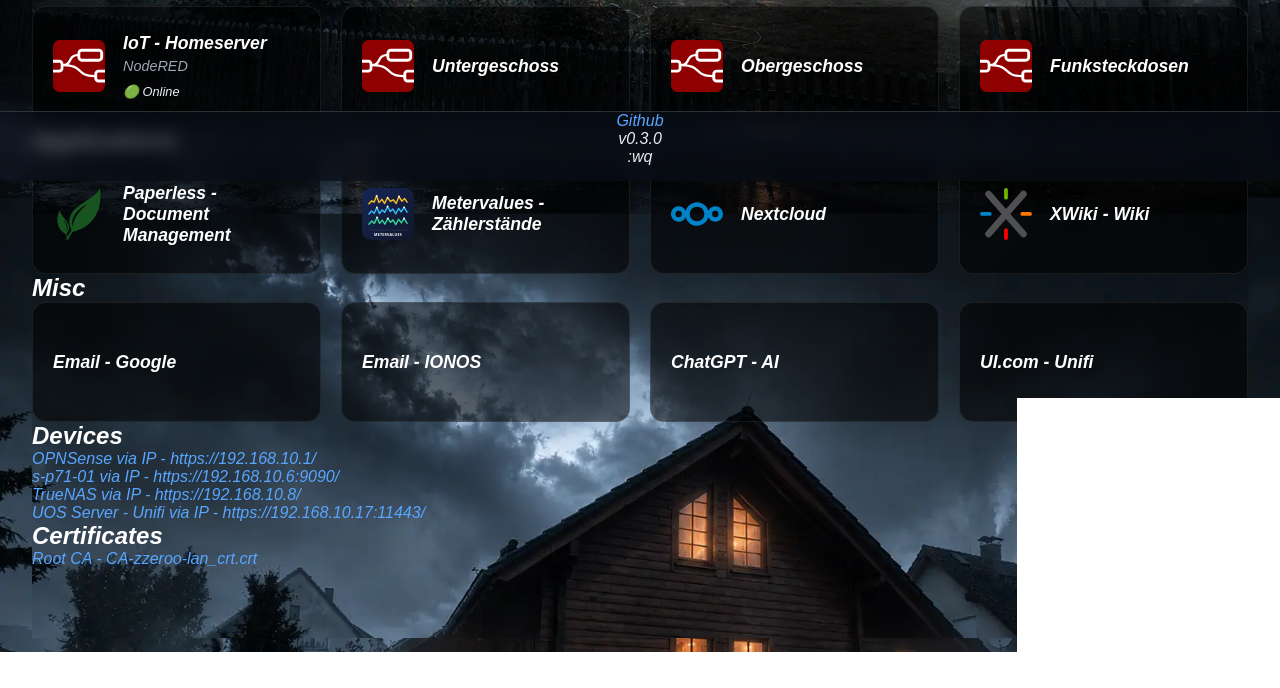
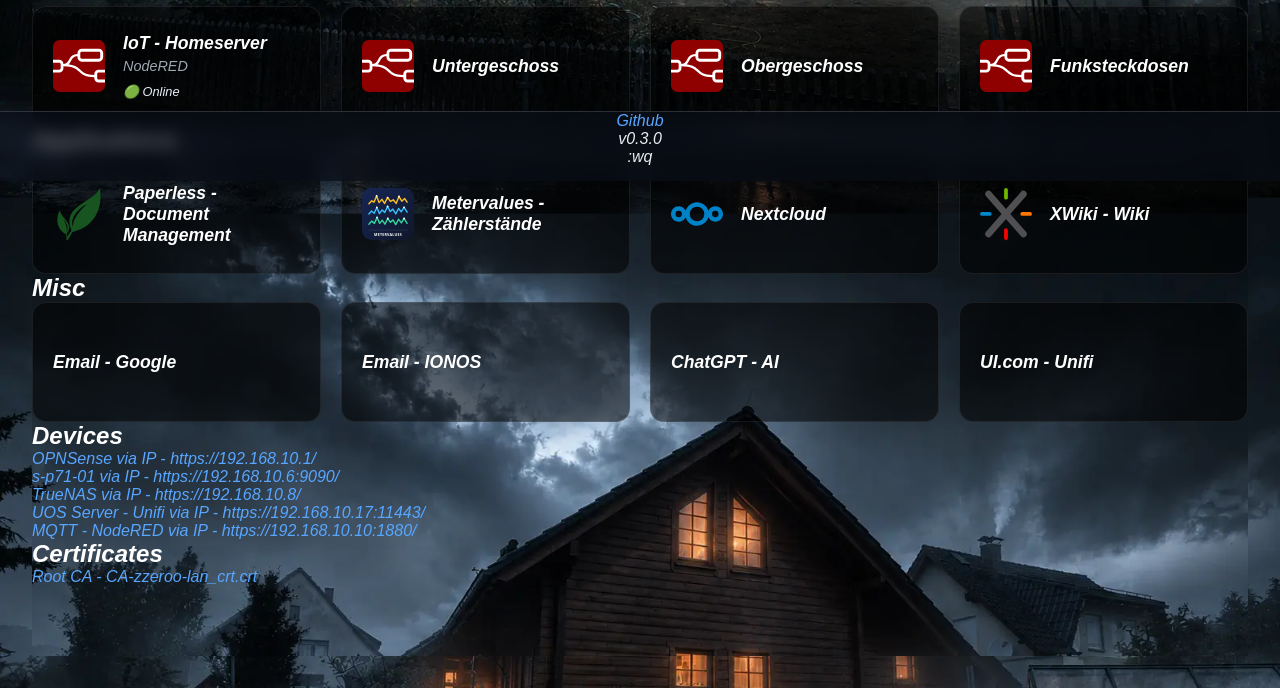
Before and after one commit to zzeroo/homebase-dashboard, a plain HTML site: page index.html in a window 1280 px wide. Shown: the part 619-1307 px from the top of the page. Drawn offline with Linux system fonts and the light colour scheme.

Commit message:
Add NodeRED direct IP link

```diff
--- a/index.html
+++ b/index.html
@@ -214,6 +214,11 @@
                             <div class="title">UOS Server - Unifi via IP - https://192.168.10.17:11443/</div>
                         </a>
                     </div>
+                    <div class="">
+                        <a class="" href="https://192.168.10.10:1880/" target="_blank" rel="noopener noreferrer">
+                            <div class="title">MQTT - NodeRED via IP - https://192.168.10.10:1880/</div>
+                        </a>
+                    </div>
                 </section>
 
                 <section>
```
